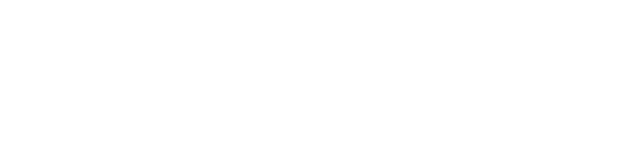
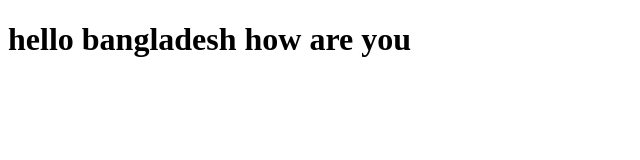
Before and after one commit to saurov123/my-1st-repo, a plain HTML site: page index.html in a window 1280 px wide. Shown: the whole page, without its empty margins (0-640 px from the left). Drawn offline with Linux system fonts and the light colour scheme.

Commit message:
h1 added

```diff
--- a/index.html
+++ b/index.html
@@ -7,6 +7,6 @@
     <title>1st git</title>
 </head>
 <body>
-
+    <h1>hello bangladesh how are you</h1>
 </body>
 </html>
```
